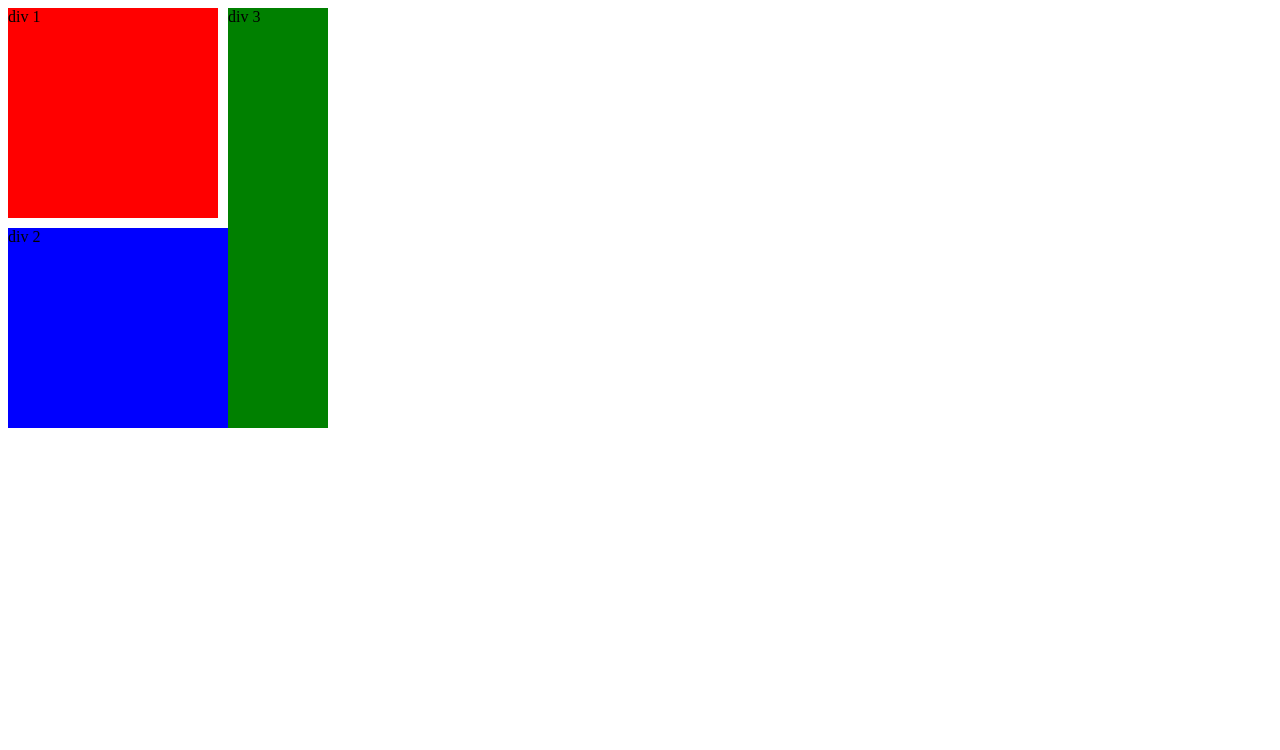
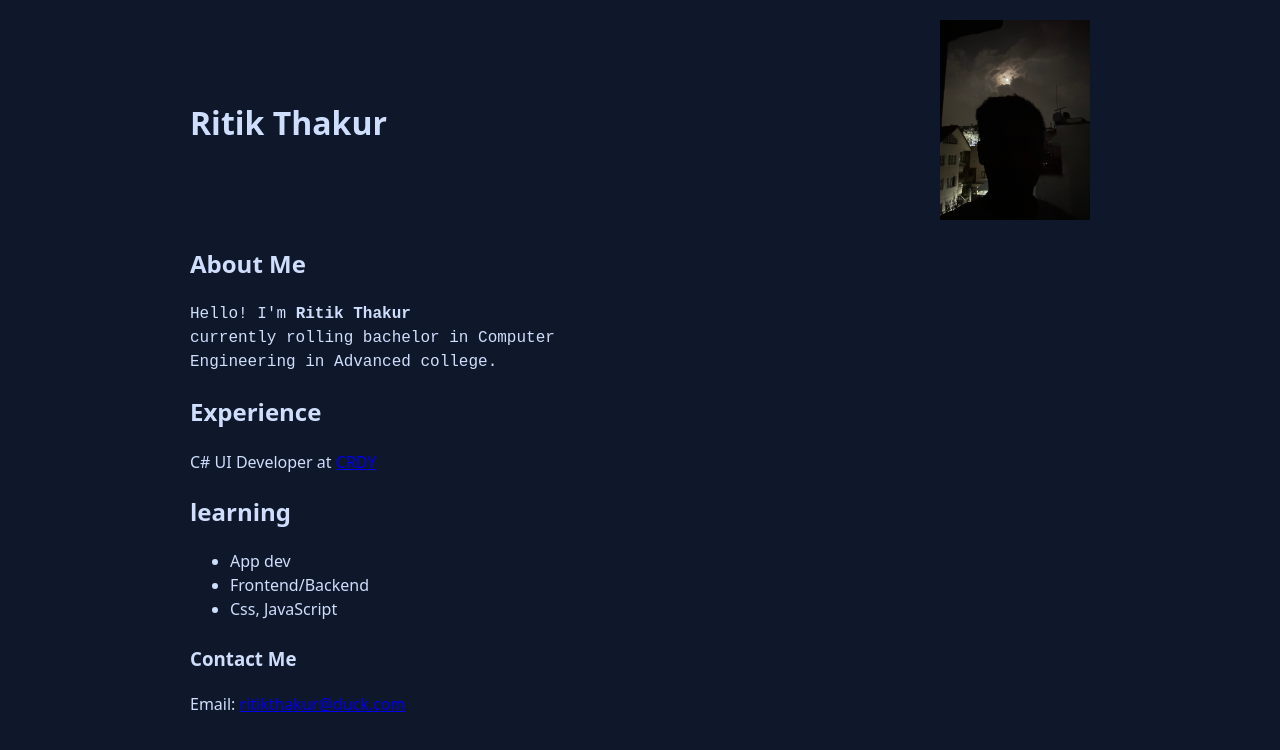
Before and after one commit to ritikthakur22/lab, a plain HTML site: page index.html in a window 1280 px wide. Drawn offline with Linux system fonts and the light colour scheme.

Commit message:
Add files via upload

```diff
--- a/index.html
+++ b/index.html
@@ -4,64 +4,57 @@
     <link rel="stylesheet" href="style.css">
     <meta charset="UTF-8">
     <meta name="viewport" content="width=device-width, initial-scale=1.0">
-    <title>Document</title>
+    <title>Ritik's Portfolio</title>
 </head>
 <body>
-   <div class="container">
-        <div class="item1">
-            div 1
-        </div>
+
+    <div class="container">
+
+        <header id="name">
+            <h1>Ritik Thakur</h1>
+            <div class="pic">
+                <img src="ritik.jpeg" height="200" alt="photo of ritik">
+            </div>
+        </header>
+
+        <main>
+            <section id="about_me">
+                <h2>About Me</h2>
+                <pre>Hello! I'm <b>Ritik Thakur</b>
+currently rolling bachelor in Computer
+Engineering in Advanced college.</pre>
+            </section>
+            <section id="experience">
+                <h2>Experience</h2>
+                <p>
+                  C# UI Developer at
+                  <a href="https://crdy.netlify.app/" target="_blank" rel="noopener">CRDY</a><br>
+                </p>
+            </section>
+
+            <aside id="learning">
+                <h2>learning</h2>
+                <ul>
+                    <li>App dev</li>
+                    <li>Frontend/Backend</li>
+                    <li>Css, JavaScript</li>
+                </ul>
+            </aside>
+        </main>
+
+        <footer>
+            <div id="contact">
+                <h3>Contact Me</h3>
+                <p>
+                  Email:
+                  <a href="mailto:ritikthakur@duck.com">ritikthakur@duck.com</a>
+                </p>
+            </div>
+        </footer>
+
+    </div>
 
 
-        <div class="item2">
-            div 2
-        </div>
-
-
-        <div class="item3">
-            div 3
-        </div>
-
-        <!-- <div class="item">
-            div 4
-        </div>
-
-        <div class="item">
-            div 5
-        </div>
-
-        <div class="item">
-            div 6
-         </div>
-
-         <div class="item">
-            div 7
-        </div>
-
-
-        <div class="item">
-            div 8
-        </div>
-
-
-        <div class="item">
-            div 9
-        </div>
-
-        <div class="item">
-            div 10
-        </div>
-
-        <div class="item">
-            div 11
-        </div>
-
-        <div class="item">
-            div 12
-         </div> -->
-
-
-   </div>
 
 </body>
 </html>
--- a/style.css
+++ b/style.css
@@ -1,46 +1,39 @@
-/* .container{
-    display: flex;
-    justify-content:center;
-    flex-direction: row;
-    flex-wrap: wrap;
+body {
+  margin: 0;
+  color: #cfdefc;
+  background: #0f172a;
+  font: 16px/1.5 system-ui, -apple-system, Segoe UI, Roboto, Helvetica, Arial;
 }
 
-.item{
-    height: 200px;
-    width: 200px;
-    margin: 10px;
-    background-color: lightblue;
+.container { max-width: 900px; margin: 0 auto; padding: 20px; }
+
+header {
+  display: flex;
+  justify-content: space-between;
+  align-items: center; /* center align to reduce visual gap */
+  gap: 16px;
 }
 
-@media (max-width: 900px){
-    .container{
-        flex-direction:column;
-
-    }
-} */
 
 
-.container {
-    display: grid;
-    grid-template-rows: 100px 100px 200px;
-    grid-template-columns: 100px 100px 100px;
-    flex: row;
-    gap: 10px;
 
-}
-.item1{
-    grid-row: 1 / 3;
-    grid-column: 1 / 3;
-    background-color: red; /* fixed */
+
+
+/* Mobile: even smaller image */
+@media (max-width: 600px) {
+  header { flex-direction: column; }
+  .pic { align-self: flex-end; }
+  .pic img { width: 110px; }
 }
 
-.item2{
-    grid-row: 3 / 4;
-    grid-column: 1 / 4;
-    background-color: blue; /* fixed */
+
+
+@media (max-width: 600px) {
+  #about_me pre { font-size: 1rem; }
 }
-.item3 {
-    grid-row: 1 / 4;
-    grid-column: 3 / 4;
-    background-color: green; /* fixed */
+
+footer {
+  position: relative;
+  min-height: 80px;
+  margin-top: 24px;      /* add gap above footer (above bullets) */
 }
```
Also changed, not shown: ritik.jpeg (added).
